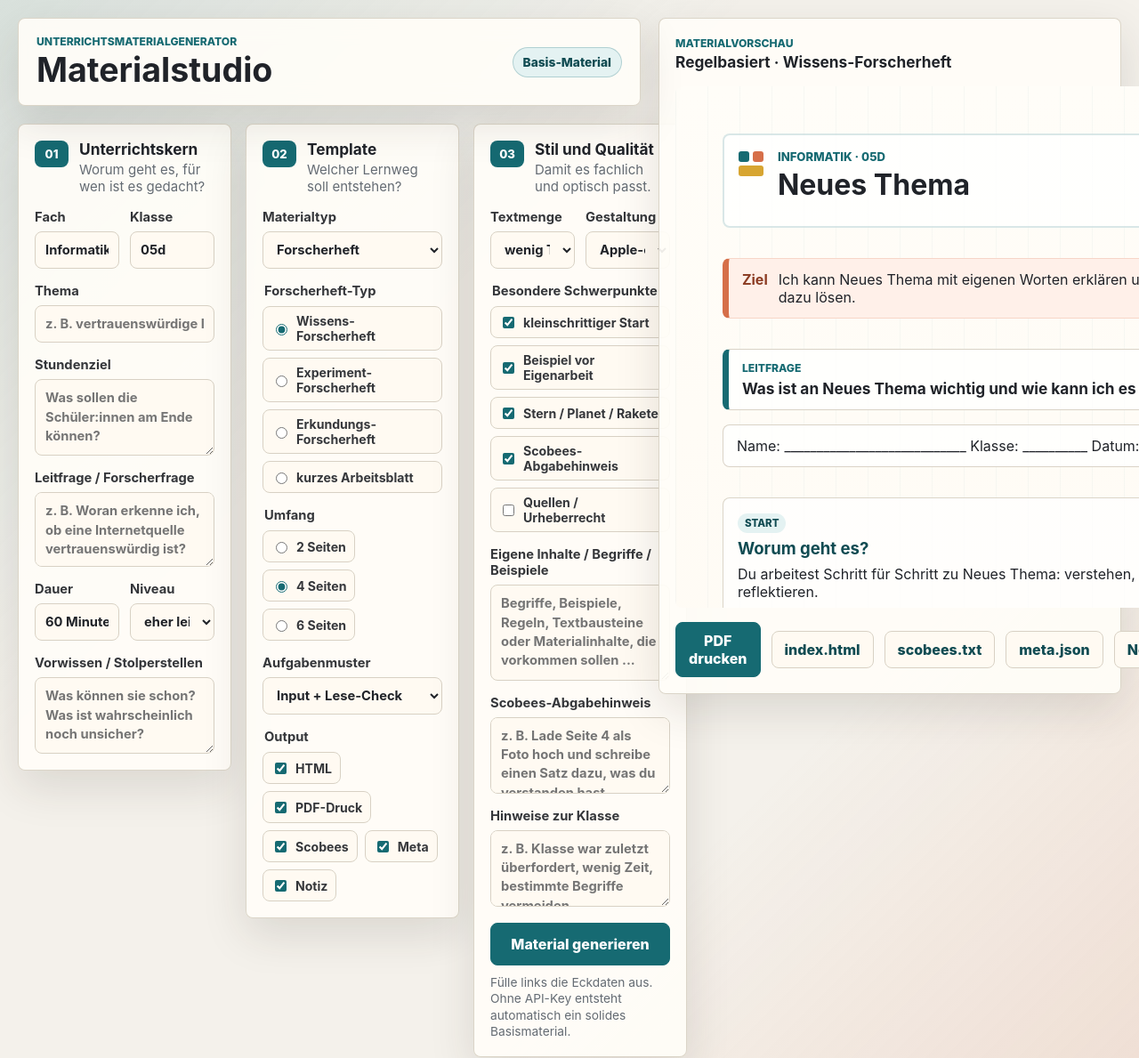
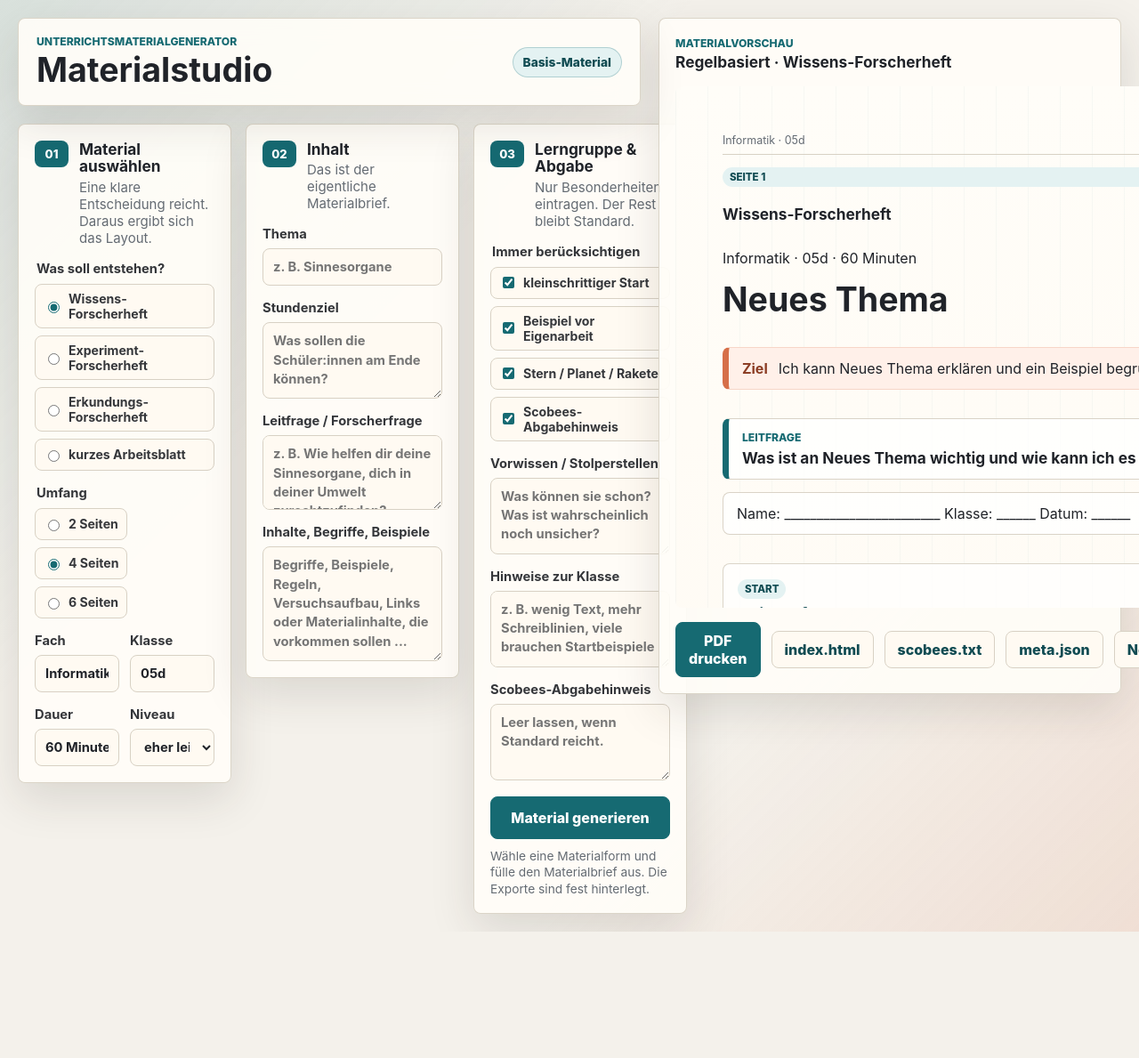
Before and after one commit to stelges/unterrichtsmaterialgenerator, a website: page index.html in a window 1280 px wide. Shown: the top 1189 px of the page at 89% size. After the commit the page ends 1047 px from the top, so only its background shows below. Drawn offline with Linux system fonts and the light colour scheme.

Commit message:
Simplify material brief form

```diff
--- a/index.html
+++ b/index.html
@@ -6,6 +6,7 @@
     <title>Materialgenerator</title>
     <link rel="stylesheet" href="./styles.css" />
     <link rel="stylesheet" href="./print.css" />
+    <link rel="stylesheet" href="./v4.css" />
   </head>
   <body>
     <main class="app-shell">
@@ -18,85 +19,18 @@
           <div class="status-pill" id="statusPill">Entwurf</div>
         </header>
 
-        <form id="briefForm" class="form-grid">
+        <form id="briefForm" class="form-grid simplified-form">
           <section class="panel">
             <div class="panel-heading">
               <span class="step">01</span>
               <div>
-                <h2>Unterrichtskern</h2>
-                <p>Worum geht es, für wen ist es gedacht?</p>
+                <h2>Material auswählen</h2>
+                <p>Eine klare Entscheidung reicht. Daraus ergibt sich das Layout.</p>
               </div>
             </div>
 
-            <div class="field-row">
-              <label>
-                Fach
-                <input name="fach" type="text" value="Informatik" placeholder="z. B. Informatik" />
-              </label>
-              <label>
-                Klasse
-                <input name="klasse" type="text" value="05d" placeholder="z. B. 05d" />
-              </label>
-            </div>
-
-            <label>
-              Thema
-              <input name="thema" type="text" placeholder="z. B. vertrauenswürdige Internetquellen" />
-            </label>
-
-            <label>
-              Stundenziel
-              <textarea name="stundenziel" rows="3" placeholder="Was sollen die Schüler:innen am Ende können?"></textarea>
-            </label>
-
-            <label>
-              Leitfrage / Forscherfrage
-              <textarea name="leitfrage" rows="2" placeholder="z. B. Woran erkenne ich, ob eine Internetquelle vertrauenswürdig ist?"></textarea>
-            </label>
-
-            <div class="field-row">
-              <label>
-                Dauer
-                <input name="dauer" type="text" value="60 Minuten" placeholder="z. B. 60 Minuten" />
-              </label>
-              <label>
-                Niveau
-                <select name="schwierigkeit">
-                  <option value="eher leicht" selected>eher leicht</option>
-                  <option value="mittel">mittel</option>
-                  <option value="anspruchsvoll">anspruchsvoll</option>
-                </select>
-              </label>
-            </div>
-
-            <label>
-              Vorwissen / Stolperstellen
-              <textarea name="vorwissen" rows="3" placeholder="Was können sie schon? Was ist wahrscheinlich noch unsicher?"></textarea>
-            </label>
-          </section>
-
-          <section class="panel">
-            <div class="panel-heading">
-              <span class="step">02</span>
-              <div>
-                <h2>Template</h2>
-                <p>Welcher Lernweg soll entstehen?</p>
-              </div>
-            </div>
-
-            <label>
-              Materialtyp
-              <select name="materialtyp">
-                <option>Forscherheft</option>
-                <option>Arbeitsblatt</option>
-                <option>Lernpfad</option>
-                <option>Erkundungsauftrag</option>
-                <option>Übung / Wiederholung</option>
-              </select>
-            </label>
-
             <fieldset>
-              <legend>Forscherheft-Typ</legend>
+              <legend>Was soll entstehen?</legend>
               <div class="checks vertical">
                 <label><input type="radio" name="templateMode" value="knowledge" checked /> Wissens-Forscherheft</label>
                 <label><input type="radio" name="templateMode" value="experiment" /> Experiment-Forscherheft</label>
@@ -114,84 +48,110 @@
               </div>
             </fieldset>
 
+            <div class="field-row">
+              <label>
+                Fach
+                <input name="fach" type="text" value="Informatik" placeholder="z. B. Biologie" />
+              </label>
+              <label>
+                Klasse
+                <input name="klasse" type="text" value="05d" placeholder="z. B. 6" />
+              </label>
+            </div>
+
+            <div class="field-row">
+              <label>
+                Dauer
+                <input name="dauer" type="text" value="60 Minuten" placeholder="z. B. 90 Minuten" />
+              </label>
+              <label>
+                Niveau
+                <select name="schwierigkeit">
+                  <option value="eher leicht" selected>eher leicht</option>
+                  <option value="mittel">mittel</option>
+                  <option value="anspruchsvoll">anspruchsvoll</option>
+                </select>
+              </label>
+            </div>
+
+            <input name="materialtyp" type="hidden" value="Forscherheft" />
+            <input name="muster" type="hidden" value="passend zum Template" />
+            <input name="textmenge" type="hidden" value="wenig Text, kurze Sätze" />
+            <input name="gestaltung" type="hidden" value="Apple-clean, Sek-I-professionell, nicht kindisch" />
+          </section>
+
+          <section class="panel">
+            <div class="panel-heading">
+              <span class="step">02</span>
+              <div>
+                <h2>Inhalt</h2>
+                <p>Das ist der eigentliche Materialbrief.</p>
+              </div>
+            </div>
+
             <label>
-              Aufgabenmuster
-              <select name="muster">
-                <option>Input + Lese-Check</option>
-                <option>Erkundungsauftrag</option>
-                <option>Prozessauftrag / Forschertagebuch</option>
-                <option>Gemischt, passend zum Thema wählen</option>
-              </select>
+              Thema
+              <input name="thema" type="text" placeholder="z. B. Sinnesorgane" />
             </label>
 
-            <fieldset>
-              <legend>Output</legend>
-              <div class="checks">
-                <label><input type="checkbox" name="output" value="index.html" checked /> HTML</label>
-                <label><input type="checkbox" name="output" value="material.pdf" checked /> PDF-Druck</label>
-                <label><input type="checkbox" name="output" value="scobees.txt" checked /> Scobees</label>
-                <label><input type="checkbox" name="output" value="meta.json" checked /> Meta</label>
-                <label><input type="checkbox" name="output" value="lehrkraft_notiz.md" checked /> Notiz</label>
-              </div>
-            </fieldset>
+            <label>
+              Stundenziel
+              <textarea name="stundenziel" rows="3" placeholder="Was sollen die Schüler:innen am Ende können?"></textarea>
+            </label>
+
+            <label>
+              Leitfrage / Forscherfrage
+              <textarea name="leitfrage" rows="2" placeholder="z. B. Wie helfen dir deine Sinnesorgane, dich in deiner Umwelt zurechtzufinden?"></textarea>
+            </label>
+
+            <label>
+              Inhalte, Begriffe, Beispiele
+              <textarea name="inhalte" rows="5" placeholder="Begriffe, Beispiele, Regeln, Versuchsaufbau, Links oder Materialinhalte, die vorkommen sollen ..."></textarea>
+            </label>
           </section>
 
           <section class="panel">
             <div class="panel-heading">
               <span class="step">03</span>
               <div>
-                <h2>Stil und Qualität</h2>
-                <p>Damit es fachlich und optisch passt.</p>
+                <h2>Lerngruppe & Abgabe</h2>
+                <p>Nur Besonderheiten eintragen. Der Rest bleibt Standard.</p>
               </div>
             </div>
 
-            <div class="field-row">
-              <label>
-                Textmenge
-                <select name="textmenge">
-                  <option>wenig Text, kurze Sätze</option>
-                  <option>normal, aber klar gegliedert</option>
-                  <option>mehr Inputtext mit Lesehilfen</option>
-                </select>
-              </label>
-              <label>
-                Gestaltung
-                <select name="gestaltung">
-                  <option>Apple-clean, Sek-I-professionell, nicht kindisch</option>
-                  <option>sehr schlicht und arbeitsblattnah</option>
-                  <option>visueller, mit mehr Orientierungselementen</option>
-                </select>
-              </label>
-            </div>
-
             <fieldset>
-              <legend>Besondere Schwerpunkte</legend>
+              <legend>Immer berücksichtigen</legend>
               <div class="checks vertical">
                 <label><input type="checkbox" name="schwerpunkte" value="kleinschrittiger Startauftrag" checked /> kleinschrittiger Start</label>
                 <label><input type="checkbox" name="schwerpunkte" value="Beispiel vor Eigenarbeit" checked /> Beispiel vor Eigenarbeit</label>
                 <label><input type="checkbox" name="schwerpunkte" value="Stern/Planet/Rakete-Differenzierung" checked /> Stern / Planet / Rakete</label>
                 <label><input type="checkbox" name="schwerpunkte" value="Scobees-Abgabehinweis" checked /> Scobees-Abgabehinweis</label>
-                <label><input type="checkbox" name="schwerpunkte" value="Quellen und Urheberrecht mitdenken" /> Quellen / Urheberrecht</label>
               </div>
             </fieldset>
 
             <label>
-              Eigene Inhalte / Begriffe / Beispiele
-              <textarea name="inhalte" rows="4" placeholder="Begriffe, Beispiele, Regeln, Textbausteine oder Materialinhalte, die vorkommen sollen ..."></textarea>
+              Vorwissen / Stolperstellen
+              <textarea name="vorwissen" rows="3" placeholder="Was können sie schon? Was ist wahrscheinlich noch unsicher?"></textarea>
+            </label>
+
+            <label>
+              Hinweise zur Klasse
+              <textarea name="hinweise" rows="3" placeholder="z. B. wenig Text, mehr Schreiblinien, viele brauchen Startbeispiele ..."></textarea>
             </label>
 
             <label>
               Scobees-Abgabehinweis
-              <textarea name="scobeesSubmission" rows="3" placeholder="z. B. Lade Seite 4 als Foto hoch und schreibe einen Satz dazu, was du verstanden hast."></textarea>
+              <textarea name="scobeesSubmission" rows="3" placeholder="Leer lassen, wenn Standard reicht."></textarea>
             </label>
 
-            <label>
-              Hinweise zur Klasse
-              <textarea name="hinweise" rows="3" placeholder="z. B. Klasse war zuletzt überfordert, wenig Zeit, bestimmte Begriffe vermeiden ..."></textarea>
-            </label>
+            <input type="hidden" name="output" value="index.html" />
+            <input type="hidden" name="output" value="material.pdf" />
+            <input type="hidden" name="output" value="scobees.txt" />
+            <input type="hidden" name="output" value="meta.json" />
+            <input type="hidden" name="output" value="lehrkraft_notiz.md" />
 
             <button id="generateButton" type="button" class="generate-button">Material generieren</button>
-            <p id="generatorMessage" class="generator-message" role="status">Fülle links die Eckdaten aus. Ohne API-Key entsteht automatisch ein solides Basismaterial.</p>
+            <p id="generatorMessage" class="generator-message" role="status">Wähle eine Materialform und fülle den Materialbrief aus. Die Exporte sind fest hinterlegt.</p>
           </section>
         </form>
       </section>
@@ -217,6 +177,6 @@
       </aside>
     </main>
 
-    <script src="./app.js"></script>
+    <script src="./app-v4.js"></script>
   </body>
 </html>
```
